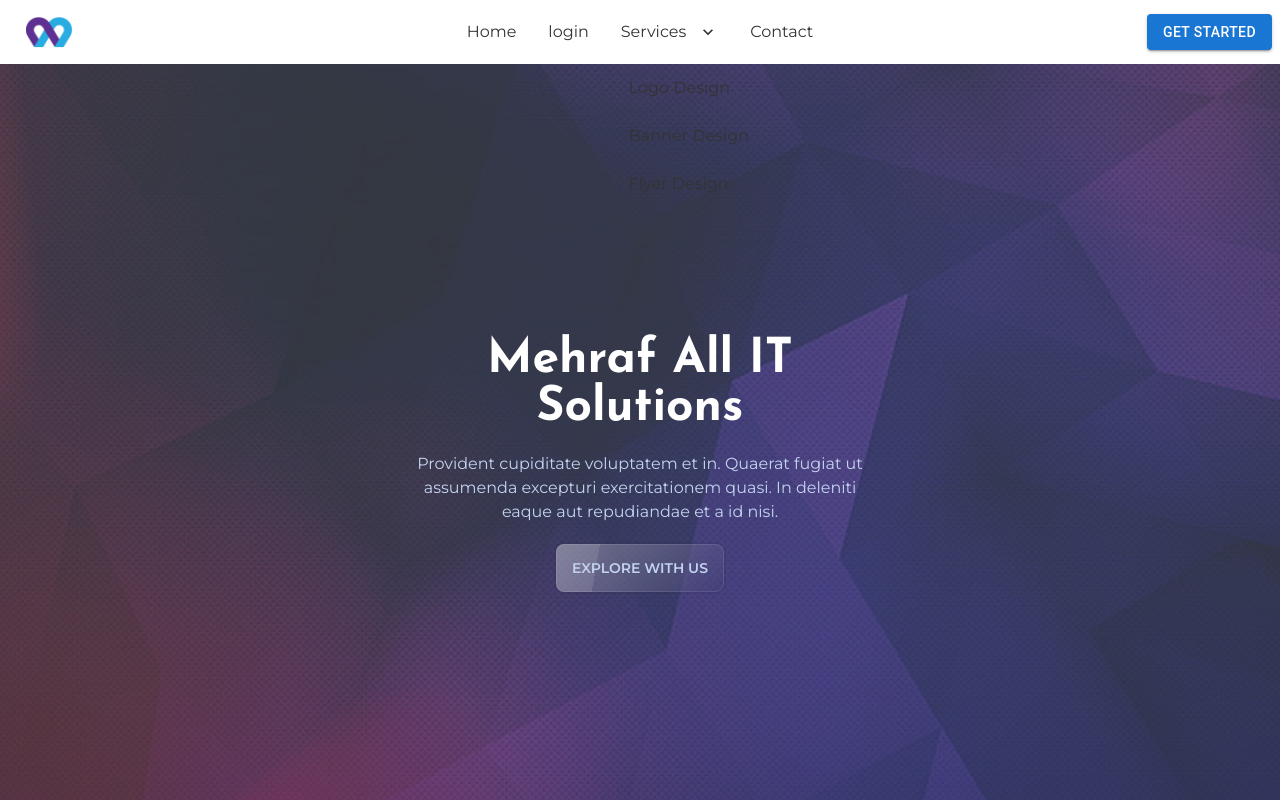
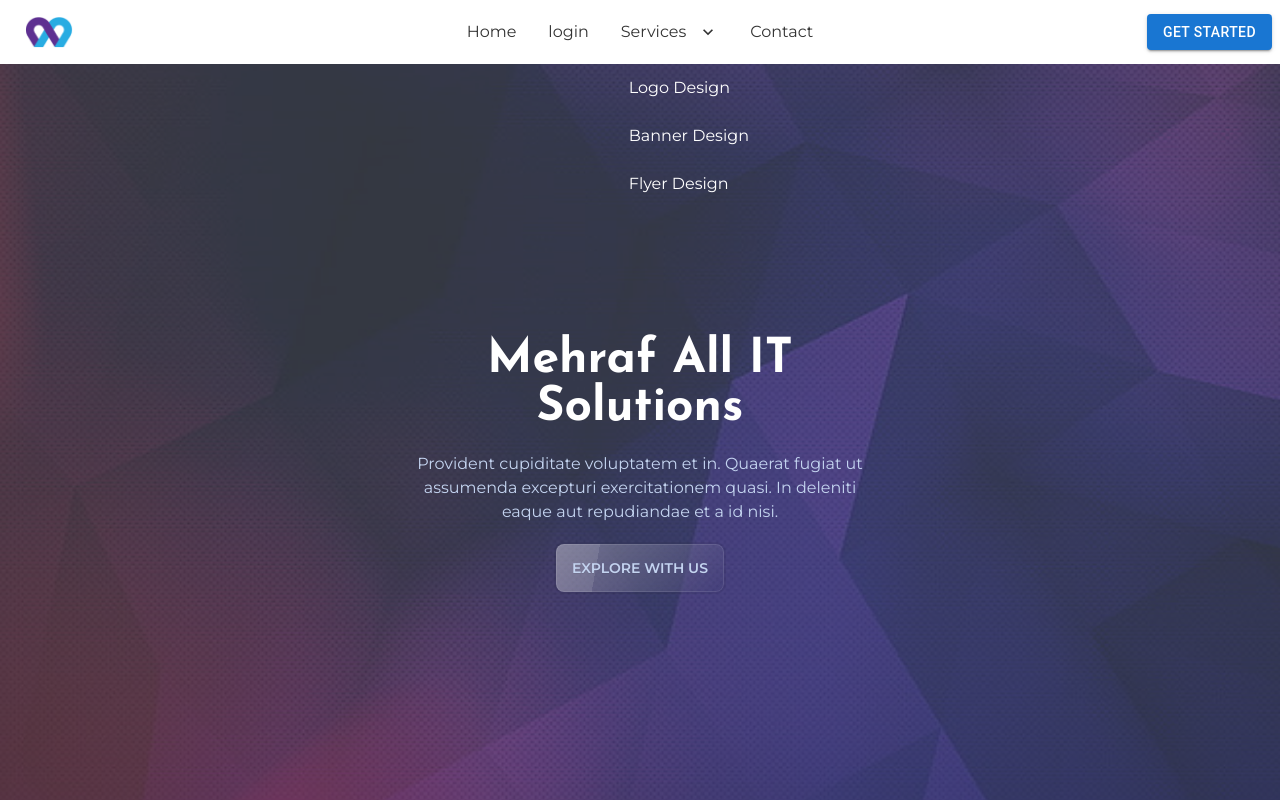
Before and after one commit to SalehAhmed19/Mehraf-All-IT-Solutions, a React (Create React App) app: page / in a window 1280 px wide. Both pictures are taken after a click on the link "Services". Shown: the top 800 px of the page. Built offline with nearby package versions, Linux system fonts and the light colour scheme.

Commit message:
some changed

```diff
--- a/src/Shared/Navbar/Navbar.jsx
+++ b/src/Shared/Navbar/Navbar.jsx
@@ -83,7 +83,7 @@ const Navbar = () => {
                 <path d="M7.41,8.58L12,13.17L16.59,8.58L18,10L12,16L6,10L7.41,8.58Z" />
               </svg>
             </a>
-            <ul className="p-2">
+            <ul className="p-2 text-white">
               <li>
                 <a>Logo Design</a>
               </li>
```
